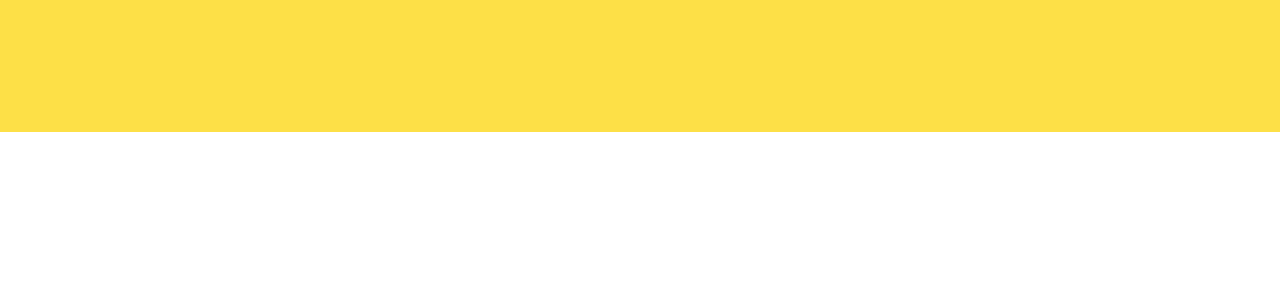
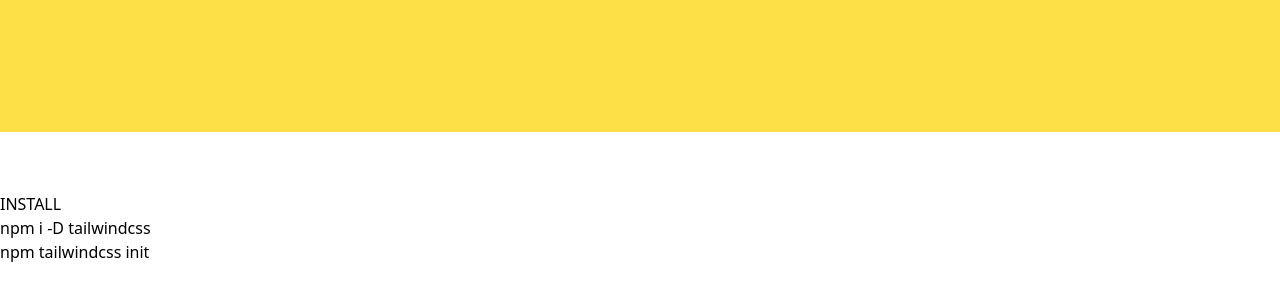
Before and after one commit to ulldecorb/tailwind, a website: page public/index.html in a window 1280 px wide. Shown: the part 96-396 px from the top of the page. Drawn offline with nearby package versions, Linux system fonts and the light colour scheme.

Commit message:
Create install section

```diff
--- a/public/index.html
+++ b/public/index.html
@@ -20,6 +20,11 @@
             <div id="circle-plain"></div>
             <div id="star" class="animate-ping"></div>
         </div>
+    </section>
+    <section>
+        <h2>INSTALL</h2>
+        <p>npm i -D tailwindcss</p>
+        <p>npm tailwindcss init</p>
     </section>
     <!-- <div class="min-h-screen bg-pink-500">
         <div class="bg-red-500 m-6 p-12 text-center border-white-800 border-2 rounded-xl">
```
